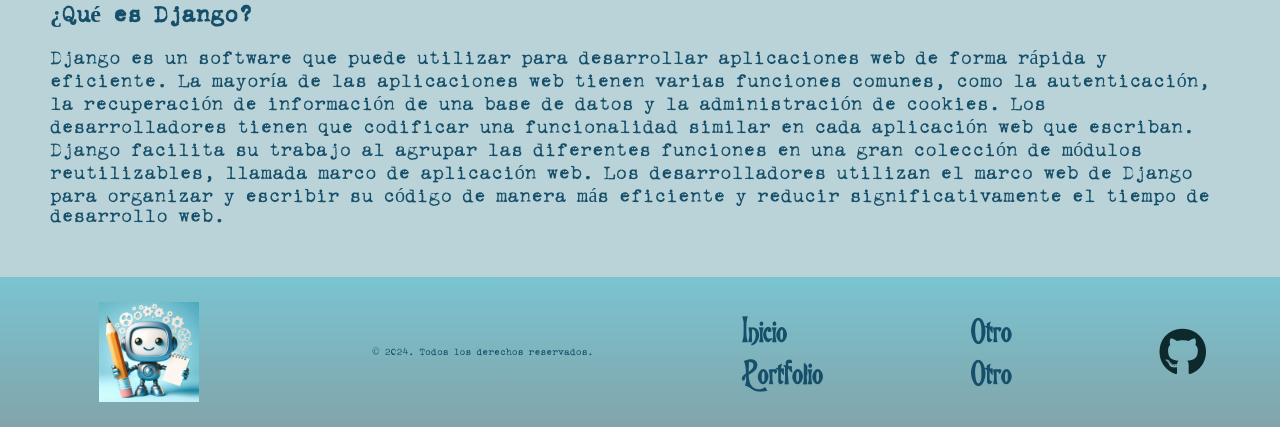
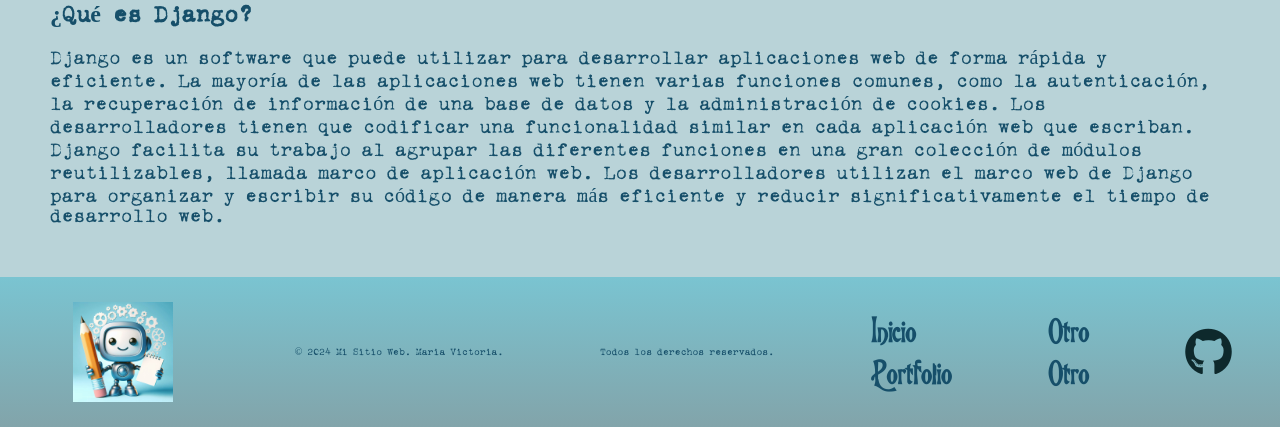
Before and after one commit to MariaVictoria/DJANGO, a Django app: page / in a window 1280 px wide. Shown: the part 596-1023 px from the top of the page. Run offline with Django 4.2, Linux system fonts and the light colour scheme.

Commit message:
enlazado

```diff
--- a/django/templates/layouts/partials/footer.html
+++ b/django/templates/layouts/partials/footer.html
@@ -2,7 +2,8 @@
 
 <footer>
     <img src="{% static 'img/logo.png' %}" alt="Logo" class="logo" width="100">
-    <p>&copy; 2024. Todos los derechos reservados. </p>
+    <p>&copy; 2024 Mi Sitio Web. Maria Victoria. </p>
+        <p>Todos los derechos reservados.</p>
      <ul>
         <li><a href="{% url 'home'%}">Inicio</a></li>
         <li><a href="{% url 'portfolio'%}">Portfolio</a></li>
--- a/index.html
+++ b/index.html
@@ -18,14 +18,16 @@
         <section id="home">
             <h1>Bienvenido a mi sitio web</h1>
             <h2>Implementación de Django</h2>
-             <a href="django/templates/home.html"><img class="django-img" src="django/static/img/django.png" > </a>
+             <a href="https://github.com/MariaVictoria/DJANGO/tree/main/django">
+             <img class="django-img" src="django/static/img/django.png" > </a>
         </section>
 
     </main>
 
     <footer>
       <img src="django/static/img/logo.png" alt="Logo" class="logo" width="100">
-        <p>&copy; 2024 Mi Sitio Web. Todos los derechos reservados.</p>
+        <p>&copy; 2024 Mi Sitio Web. Maria Victoria. </p>
+        <p>Todos los derechos reservados.</p>
     </footer>
 </body>
 </html>
```
